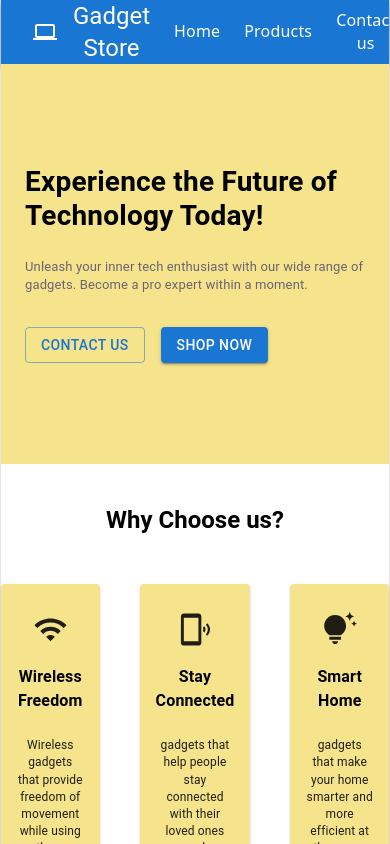
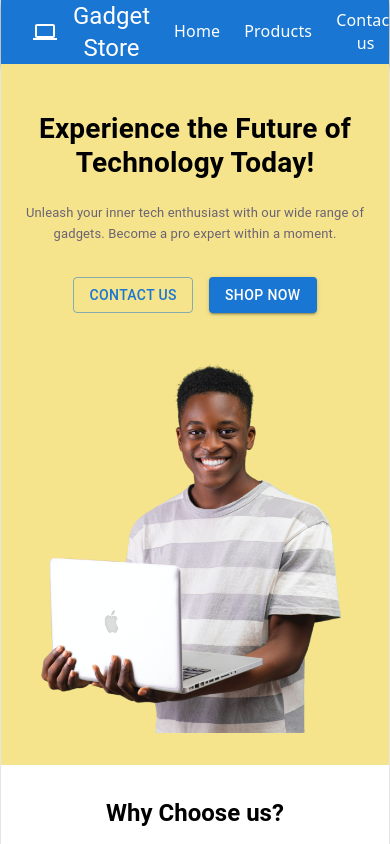
Before and after one commit to EgilsDz/React-Ecom-Store-2, a React (Vite) app in the folder my-shop/: page / in a window 390 px wide. Shown: the top 844 px of the page. Built offline with nearby package versions, Linux system fonts and the light colour scheme; no server answers.

Commit message:
Fixed page responsiveness

```diff
--- a/my-shop/src/components/MapGoogle.jsx
+++ b/my-shop/src/components/MapGoogle.jsx
@@ -13,7 +13,7 @@ function MapGoogle() {
             <Map
                 defaultCenter={startPosition}
                 defaultZoom={12}
-                style={{ width: "500px", height: "190px" }}
+                style={{ width: "100%", height: "190px" }}
             >
                 <Marker position={startPosition} />
             </Map>
--- a/my-shop/src/components/Navbar.jsx
+++ b/my-shop/src/components/Navbar.jsx
@@ -75,7 +75,7 @@ function Navbar() {
                      cursor: "pointer",
                   }}
                >
-                  Cart({amount})
+                  Cart ({amount})
                </MuiLink>
             </Toolbar>
          </AppBar>
--- a/my-shop/src/components/ProductList.jsx
+++ b/my-shop/src/components/ProductList/ProductList.jsx
@@ -1,8 +1,9 @@
 import { useEffect } from "react";
 import { Box } from "@mui/material";
 import { useSelector, useDispatch } from "react-redux";
-import { fetchProducts } from "../features/products/productsSlice";
-import ProductCard from "./ProductCard/ProductCard";
+import { fetchProducts } from "../../features/products/productsSlice";
+import ProductCard from "../ProductCard/ProductCard";
+import { ProductListStyles } from "./ProductListStyles";
 
 function ProductList({ onEdit, onDelete }) {
     const products = useSelector(state => state.products.productItems)
@@ -12,7 +13,7 @@ function ProductList({ onEdit, onDelete }) {
     }, [dispatch]);
 
     return (
-        <Box sx={{ display: "grid", gridTemplateColumns: "repeat(4, 225px)", columnGap: "20px", justifyContent: "center", marginBottom: "80px", rowGap: "50px", }}>
+        <Box sx={ProductListStyles.container}>
             {products.map((product) => (
                 <ProductCard
                     onEdit={onEdit}
--- /dev/null
+++ b/my-shop/src/components/ProductList/ProductListStyles.js
@@ -0,0 +1,39 @@
+export const ProductListStyles = {
+    container: {
+        width: "100%",
+        display: "grid",
+
+        gridTemplateColumns: {
+            xs: "1fr",
+            sm: "repeat(2, 225px)",
+            md: "repeat(3, 225px)",
+            lg: "repeat(4, 225px)",
+        },
+
+        justifyContent: "center",
+
+        columnGap: {
+            xs: 2,
+            sm: 3,
+            md: 3,
+        },
+
+        rowGap: {
+            xs: 3,
+            sm: 4,
+            md: 5,
+        },
+
+        marginBottom: {
+            xs: 5,
+            sm: 7,
+            md: 10,
+        },
+
+        px: {
+            xs: 2,
+            sm: 2,
+            md: 3,
+        },
+    },
+};
--- a/my-shop/src/pages/Cart/Cart.jsx
+++ b/my-shop/src/pages/Cart/Cart.jsx
@@ -34,7 +34,7 @@ function Cart() {
             <Box>
                 <Navbar />
                 <Box sx={CartStyles.titleBox}>
-                    <Typography sx={CartStyles.title} variant="h5">Shopping Cart</Typography>
+                    <Typography variant="h5">Shopping Cart</Typography>
                     <Typography sx={CartStyles.itemTotal} variant="h5">Total:{cart.total.toFixed(2)}$
 
                     </Typography>
--- a/my-shop/src/pages/Contact/contactStyles.js
+++ b/my-shop/src/pages/Contact/contactStyles.js
@@ -1,56 +1,77 @@
 
 export const contactStyles = {
     cards: {
-        mt: 7,
+        mt: { xs: 2, md: 7 },
         display: "flex",
-        flexDirection: "column",
-        gap: 4,
+        flexDirection: { xs: "row", md: "column" },
+        justifyContent: "center",
+        alignItems: "center",
+        gap: { xs: 2, md: 4 },
+        flexWrap: "wrap",
 
         "& .MuiCard-root": {
-            width: "200px",
+            width: { xs: "160px", sm: "184px", md: "200px" },
         },
-
     },
     box1: {
         flex: 1,
         display: "flex",
         flexDirection: "column",
         alignItems: "flex-start",
-
-
+        width: "100%",
+        minWidth: 0,
     },
     box2: {
-        width: "280px",
+        width: { xs: "100%", md: "280px" },
         display: "flex",
         justifyContent: "center",
+
+        "@media (max-width: 768px)": {
+            width: "100%",
+        },
 
     },
     contactContainer: {
         display: "flex",
+        flexDirection: "row",
         color: "black",
-        ml: 5,
-        mr: 5,
-        mb: 15,
+        ml: { xs: 2, sm: 4, md: 5 },
+        mr: { xs: 2, sm: 4, md: 5 },
+        mb: { xs: 8, md: 15 },
+        gap: { xs: 4, md: 2 },
+
+        "@media (max-width: 768px)": {
+            flexDirection: "column",
+        },
 
 
     },
     map: {
-
+        width: "100%",
+        maxWidth: "700px",
     },
     title: {
-        mt: 7,
+        mt: { xs: 4, md: 7 },
         textAlign: "left",
         fontWeight: "bold",
-        fontSize: "30px",
+        fontSize: {
+            xs: "24px",
+            sm: "28px",
+            md: "30px",
+        },
         lineHeight: 1.15,
         maxWidth: "500px",
+        width: "100%",
     },
 
     address: {
-        mt: 9,
+        mt: { xs: 4, md: 9 },
         textAlign: "left",
         mb: 4,
-        fontSize: "12px",
+        fontSize: {
+            xs: "12px",
+            sm: "13px",
+        },
     }
 
 }
--- a/my-shop/src/pages/Details/DetailsStyles.js
+++ b/my-shop/src/pages/Details/DetailsStyles.js
@@ -5,10 +5,20 @@ export const DetailsStyles = {
         display: "flex",
         mr: 3,
         ml: 7,
+
+        "@media (max-width: 768px)": {
+            flexDirection: "column",
+            mr: 2,
+            ml: 2,
+        },
     },
 
     LeftSection: {
-        width: "55%"
+        width: "55%",
+
+        "@media (max-width: 768px)": {
+            width: "100%",
+        },
     },
 
     RightSection: {
@@ -17,6 +27,11 @@ export const DetailsStyles = {
         alignItems: "center",
         justifyContent: "center",
         alignSelf: "stretch",
+
+        "@media (max-width: 768px)": {
+            width: "100%",
+            marginTop: "30px",
+        },
     },
 
     descriptionSection: {
@@ -29,24 +44,50 @@ export const DetailsStyles = {
         alignItems: "center",
         gap: 4,
         mt: 4,
+
+        "@media (max-width: 500px)": {
+            flexDirection: "column",
+            alignItems: "flex-start",
+            gap: 2,
+        },
     },
 
     image: {
         display: "block",
         width: "80%",
         height: "auto",
+
+        "@media (max-width: 768px)": {
+            width: "60%",
+        },
+
+        "@media (max-width: 500px)": {
+            width: "80%",
+        },
     },
 
     Skeletonimage: {
         display: "block",
         width: "324px",
         height: "405px",
+
+        maxWidth: "100%",
+
+        "@media (max-width: 500px)": {
+            width: "250px",
+            height: "310px",
+        },
     },
 
     specsSection: {
         display: "flex",
         gap: 3,
-        mb: 2
+        mb: 2,
+
+        "@media (max-width: 500px)": {
+            flexDirection: "column",
+            gap: 1,
+        },
     },
 
     featuresSection: {
@@ -62,6 +103,7 @@ export const DetailsStyles = {
         lineHeight: 1.8,
         marginTop: "5px",
         marginBottom: "25px",
+        paddingLeft: "20px",
     },
 
     card: {
@@ -69,12 +111,23 @@ export const DetailsStyles = {
         ml: 7,
         mr: 7,
         mb: 12,
+
+        "@media (max-width: 768px)": {
+            mt: 3,
+            ml: 2,
+            mr: 2,
+            mb: 6,
+        },
     },
 
     title: {
         color: 'blue',
         fontSize: "25px",
-        mb: 3
+        mb: 3,
+
+        "@media (max-width: 500px)": {
+            fontSize: "21px",
+        },
     },
 
     button: {
--- a/my-shop/src/pages/Home/homeStyles.js
+++ b/my-shop/src/pages/Home/homeStyles.js
@@ -1,12 +1,14 @@
 export const homeStyles = {
     container: {
         display: "flex",
+        flexDirection: { xs: "column", md: "row" },
         alignItems: "stretch",
         justifyContent: "space-between",
         backgroundColor: "#f5e48b",
-        minHeight: 400,
+        minHeight: { xs: "auto", md: 400 },
         overflow: "hidden",
-        px: { xs: 3, md: 6 },
+        px: { xs: 3, sm: 5, md: 6 },
+        py: { xs: 4, md: 0 },
 
     },
 
@@ -16,26 +18,31 @@ export const homeStyles = {
         display: "flex",
         flexDirection: "column",
         justifyContent: "center",
-        py: 4,
+        py: { xs: 2, md: 4 },
     },
 
     title: {
-        fontSize: { xs: "28px", md: "32px" },
+        fontSize: { xs: "28px", sm: "30px", md: "32px" },
+        lineHeight: 1.2,
         fontWeight: "bold",
         color: "black",
-        textAlign: "left",
+        textAlign: { xs: "center", md: "left" },
     },
 
     description: {
         mt: 3,
         fontSize: "13px",
-        textAlign: "left"
+        lineHeight: 1.6,
+        textAlign: { xs: "center", md: "left" },
+        maxWidth: { xs: "100%", md: "380px" },
     },
 
     buttons: {
         display: "flex",
         gap: 2,
         mt: 4,
+        justifyContent: { xs: "center", md: "flex-start" },
+        flexWrap: "wrap",
     },
 
     imageSection: {
@@ -44,6 +51,7 @@ export const homeStyles = {
         alignItems: "flex-end",
         justifyContent: "center",
         alignSelf: "stretch",
+        mt: { xs: 2, md: 0 },
     },
 
     image: {
@@ -56,20 +64,23 @@ export const homeStyles = {
     cardSection: {
         color: "black",
         display: "flex",
-        flexDirection: "column"
+        flexDirection: "column",
+        px: { xs: 3, sm: 4, md: 6 },
     },
 
     cardHeader: {
-        mt: 5,
+        mt: { xs: 4, md: 5 },
         textAlign: "center",
         fontWeight: "bold",
     },
 
     cards: {
-        mt: 6,
+        mt: { xs: 4, md: 6 },
         mb: 5,
         display: "flex",
-        gap: 5,
-        justifyContent: "center"
+        flexDirection: { xs: "column", md: "row" },
+        gap: { xs: 3, md: 5 },
+        justifyContent: "center",
+        alignItems: "center",
     }
 };
--- /dev/null
+++ b/my-shop/src/pages/Products/ProductsStyles.js
@@ -0,0 +1,47 @@
+export const ProductsStyles = {
+    page: {
+        minHeight: "100vh",
+        display: "flex",
+        flexDirection: "column",
+    },
+
+    main: {
+        flex: 1,
+        px: {
+            xs: 2,
+            sm: 3,
+            md: 5,
+            lg: 10,
+        },
+        py: {
+            xs: 3,
+            sm: 4,
+            md: 5,
+        },
+    },
+
+    ButtonContainer: {
+        display: "flex",
+        justifyContent: {
+            xs: "center",
+            sm: "flex-end",
+        },
+        mb: {
+            xs: 4,
+            sm: 6,
+            md: 8,
+        },
+    },
+
+    addButton: {
+        width: {
+            xs: "100%",
+            sm: "auto",
+        },
+    },
+
+    productList: {
+        width: "100%",
+        overflowX: "auto",
+    },
+};
```
Also changed, not shown: my-shop/src/pages/Cart/CartStyles.js (+87 -16 lines), my-shop/src/pages/Products/Products.jsx (+9 -5 lines).
